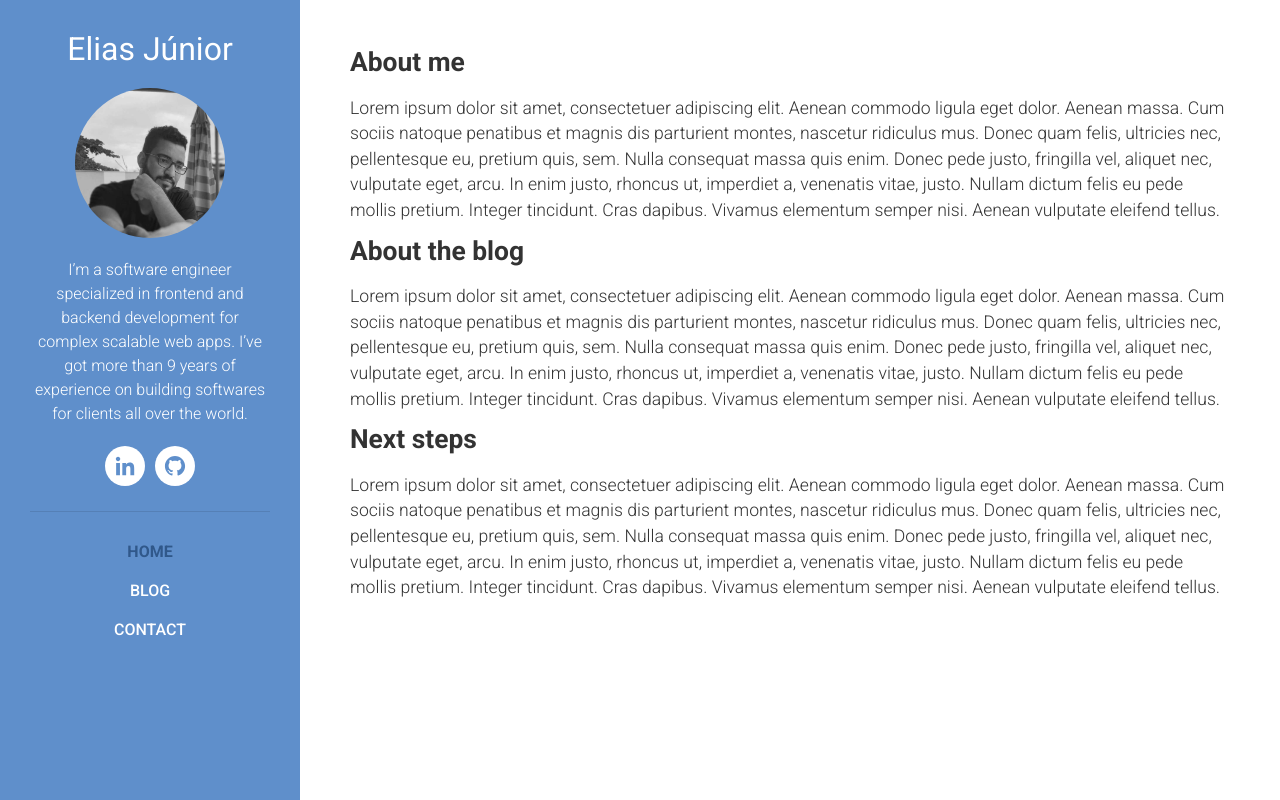
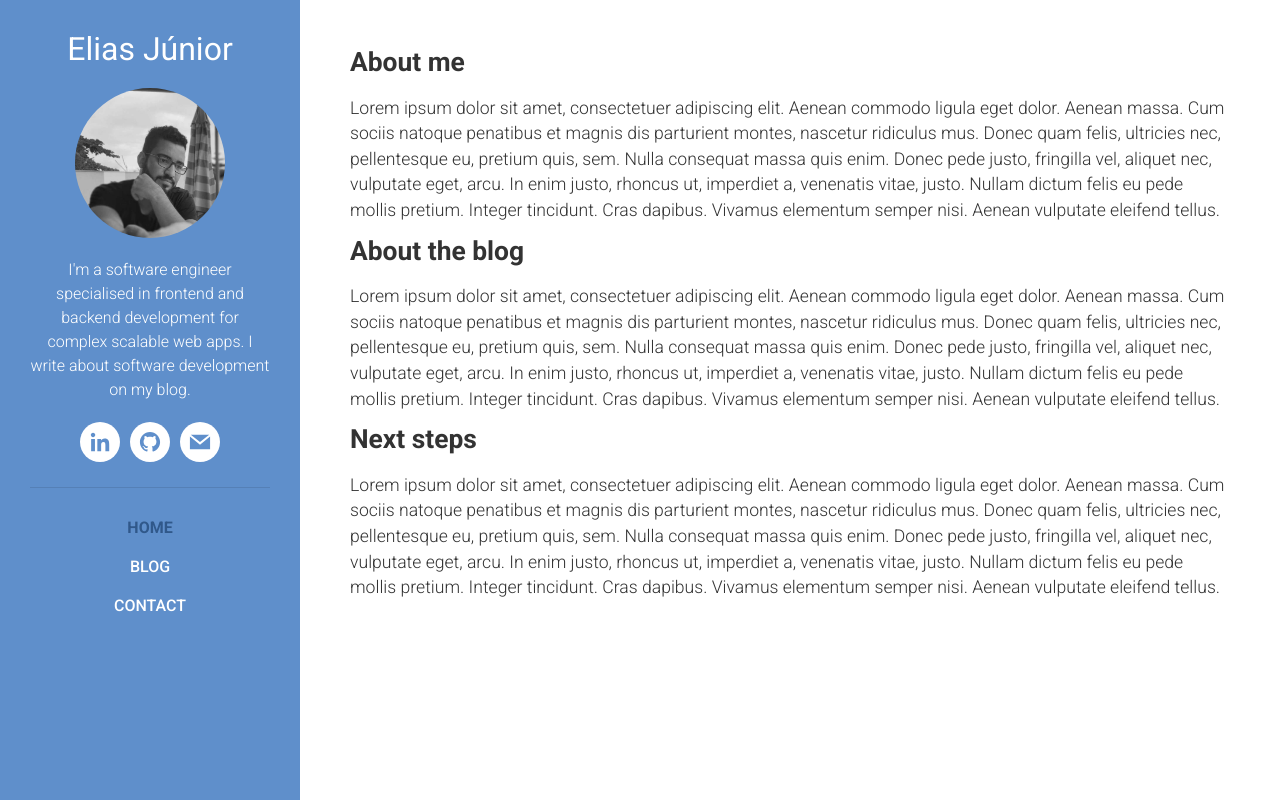
Before and after one commit to eliasjnior/personal-blog, a Gatsby site: page / in a window 1280 px wide. Built offline with nearby package versions, Linux system fonts and the light colour scheme; Gatsby itself is replaced by a stand-in of ours.

Commit message:
feat: get header data from graphql

```diff
--- a/src/components/Header/index.tsx
+++ b/src/components/Header/index.tsx
@@ -1,7 +1,7 @@
 import React from 'react'
 
-import { withPrefix } from 'gatsby'
-import { GrGithub, GrLinkedinOption } from 'react-icons/gr'
+import { graphql, useStaticQuery, withPrefix } from 'gatsby'
+import { GrGithub, GrLinkedinOption, GrMail } from 'react-icons/gr'
 
 import {
   Container,
@@ -15,21 +15,51 @@ import {
   Title,
 } from './styles'
 
-const Header: React.FC = () => (
+type Query = {
+  site: {
+    siteMetadata: {
+      title: string
+      description: string
+      social: {
+        linkedin: string
+        github: string
+        email: string
+      }
+    }
+  }
+}
+
+const Header: React.FC = () => {
+  const { site } = useStaticQuery<Query>(graphql`
+    {
+      site {
+        siteMetadata {
+          title
+          description
+          social {
+            linkedin
+            github
+            email
+          }
+        }
+      }
+    }
+  `)
+
+  return (
     <Container>
-    <Title>Elias Júnior</Title>
+      <Title>{site.siteMetadata.title}</Title>
       <Image src={withPrefix('/profile.jpeg')} alt="Elias Júnior" />
-    <Presentation>
-      I’m a software engineer specialized in frontend and backend development
-      for complex scalable web apps. I’ve got more than 9 years of experience on
-      building softwares for clients all over the world.
-    </Presentation>
+      <Presentation>{site.siteMetadata.description}</Presentation>
       <SocialList>
-      <SocialLink href="#">
+        <SocialLink target="_blank" href={site.siteMetadata.social.linkedin}>
           <GrLinkedinOption size={22} />
         </SocialLink>
-      <SocialLink href="#">
+        <SocialLink target="_blank" href={site.siteMetadata.social.github}>
           <GrGithub size={22} />
+        </SocialLink>
+        <SocialLink href={`mailto:${site.siteMetadata.social.email}`}>
+          <GrMail size={22} />
         </SocialLink>
       </SocialList>
       <Separator />
@@ -42,5 +72,6 @@ const Header: React.FC = () => (
       </Menu>
     </Container>
   )
+}
 
 export default Header
```
Lines whose indentation alone changed are shown as unchanged.
